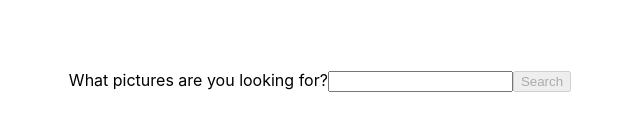
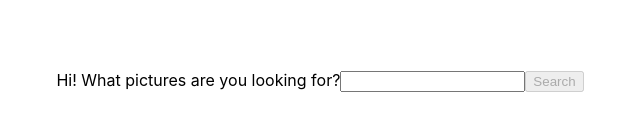
Before and after one commit to aleksandra-midor/sc-carousel-project, a React (Create React App) app: page / in a window 1280 px wide. Shown: the part 319-450 px from the top of the page, without its empty margins (320-960 px from the left). Built offline with nearby package versions, Linux system fonts and the light colour scheme.

Commit message:
code cleaning

```diff
--- a/src/App.js
+++ b/src/App.js
@@ -4,14 +4,12 @@ import SearchPage from "./pages/SearchPage/SearchPage";
 import Spinner from "./components/Spinner/Spinner";
 import "./components/Spinner/Spinner.scss";
 import IsLoadingContext from "./Context/IsLoadingContext";
-import PictureModal from "./components/PictureModal/PictureModal"
 
 function App() {
-const [loading, setLoading] = useState (false)
-
+  const [loading, setLoading] = useState(false);
 
   return (
-    <IsLoadingContext.Provider value = {{loading, setLoading}}>
+    <IsLoadingContext.Provider value={{ loading, setLoading }}>
       <SearchPage></SearchPage>
       <Spinner></Spinner>
     </IsLoadingContext.Provider>
--- a/src/components/Image/Image.js
+++ b/src/components/Image/Image.js
@@ -1,16 +1,15 @@
-import React from 'react'
-import './Image.scss'
+import React from "react";
+import "./Image.scss";
 
 const Image = (props) => {
+  return (
+    <div className="Image">
+      <img
+        src={`https://farm${props.data.farm}.staticflickr.com/${props.data.server}/${props.data.id}_${props.data.secret}.jpg`}
+        alt={`${props.data.title}`}
+      />
+    </div>
+  );
+};
 
-
-  return (
-    <div className='Image'>
-      <img src={`https://farm${props.data.farm}.staticflickr.com/${props.data.server}/${props.data.id}_${props.data.secret}.jpg`}  alt= {`${props.data.title}`}
-      />
-
-    </div>
-  )
-}
-
-export default Image
+export default Image;
--- a/src/pages/SearchPage/SearchPage.js
+++ b/src/pages/SearchPage/SearchPage.js
@@ -23,7 +23,6 @@ const SearchPage = () => {
     )
       .then((res) => res.json())
       .then((data) => {
-        spinner.setLoading(false);
         if (data.stat === "ok") {
           setFetchedData(data);
           if (data.photos.total !== "0") {
@@ -33,6 +32,7 @@ const SearchPage = () => {
           console.error(data);
         }
       });
+    spinner.setLoading(false);
   };
 
   return (
@@ -44,7 +44,7 @@ const SearchPage = () => {
       >
         <div className="Search">
           <label>
-            What pictures are you looking for?
+            Hi! What pictures are you looking for?
             <input
               value={searchInput}
               type="text"
@@ -81,7 +81,6 @@ const SearchPage = () => {
           selectedPicture={selectedPicture}
           setSelectedPicture={setSelectedPicture}
           allPictures={fetchedData.photos.photo}
-
         ></PictureModal>
       )}
       <article></article>
```
Also changed, not shown: src/components/PictureModal/PictureModal.js (+13 -8 lines), src/components/Spinner/Spinner.js (+7 -2 lines), src/components/ThumbsGallery/ThumbsGallery.js (+8 -6 lines). Lines whose indentation alone changed are shown as unchanged.
